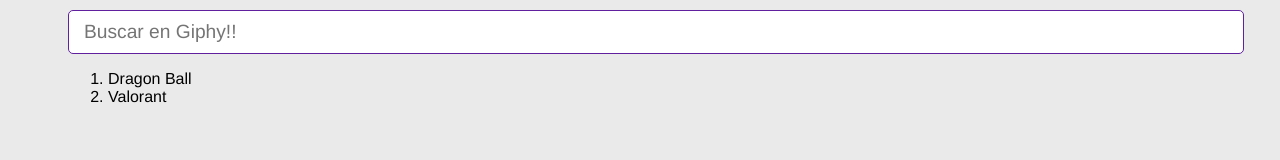
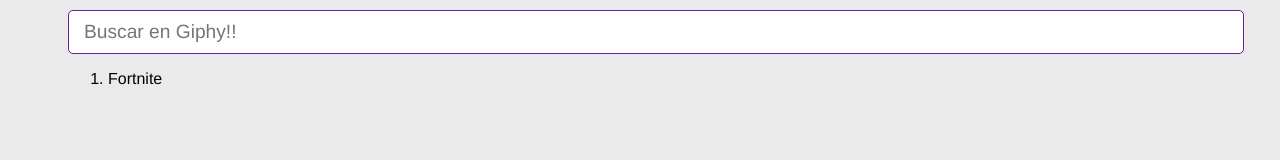
Before and after one commit to ivnvaldz7/Giphy-App, a React (Vite) app: page / in a window 1280 px wide. Shown: the part 138-298 px from the top of the page. Built offline with nearby package versions, Linux system fonts and the light colour scheme.

Commit message:
25/01 validacion de keys

```diff
--- a/src/GifApp.jsx
+++ b/src/GifApp.jsx
@@ -2,9 +2,9 @@
 import { AddCategory } from "./components/AddCategory";
 
 export const GifApp = () => {
-  const [categories, setCategories] = useState(["Dragon Ball", "Valorant"]);
+  const [categories, setCategories] = useState(['Fortnite']);
   const onAddCategory = (newValue) => {
-    console.log(newValue);
+    if(categories.includes(newValue)) return
     setCategories([...categories, newValue]);
   };
   return (
```
